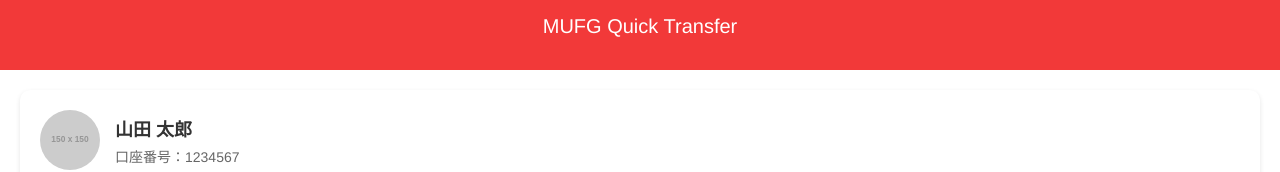
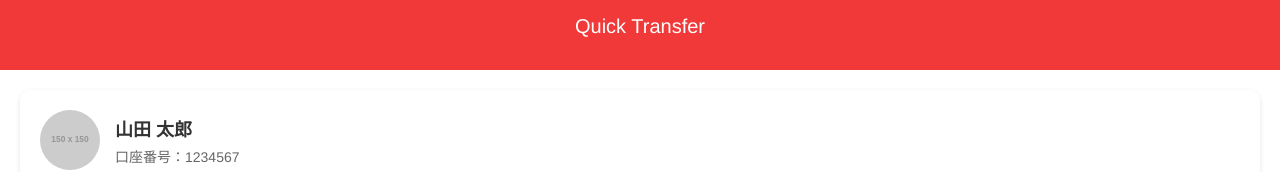
Before and after one commit to Kouki2022/Intern_0805, a React (Create React App) app: page / in a window 1280 px wide. Shown: the top 172 px of the page. Built offline with nearby package versions, Linux system fonts and the light colour scheme.

Commit message:
デザインを修正

```diff
--- a/src/Page/TopPage.js
+++ b/src/Page/TopPage.js
@@ -31,7 +31,7 @@
   return (
     <div className="toppage-container">
       <header className="app-header">
-        <h1>MUFG Quick Transfer</h1>
+        <h1>Quick Transfer</h1>
       </header>
       <main className="content-wrapper">
         <Person />
```
